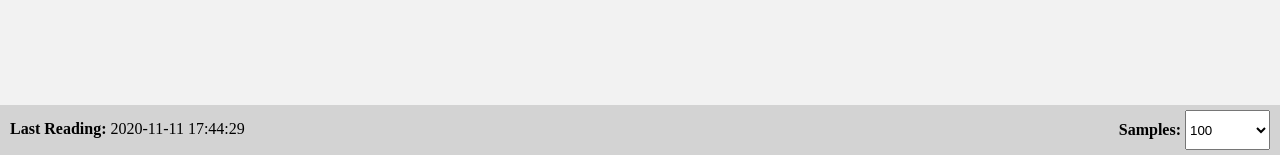
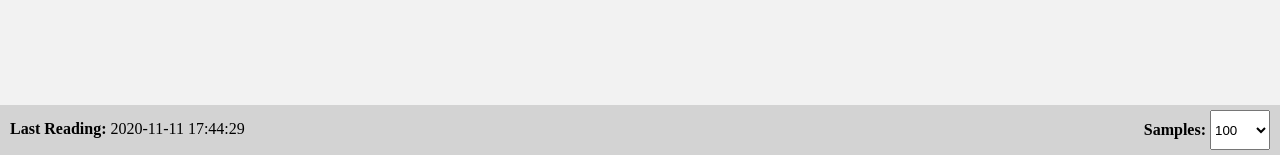
Before and after one commit to JoeriRoijenga/IoT, a Flask app: page / in a window 1280 px wide. Shown: the part 645-800 px from the top of the page. Run offline with Flask 2, Linux system fonts and the light colour scheme; data comes from the database, SQL or seed files in the repository; parts of the project's set-up code (start-up, migrations or seed data) failed here and were passed over.

Commit message:
width dropdown changed

```diff
--- a/WebServer/static/styles.css
+++ b/WebServer/static/styles.css
@@ -73,6 +73,6 @@ body{
 }
 
 .select-samples {
-	width: 85px;
+	width: 60px;
 	height: 40px;
 }
```
